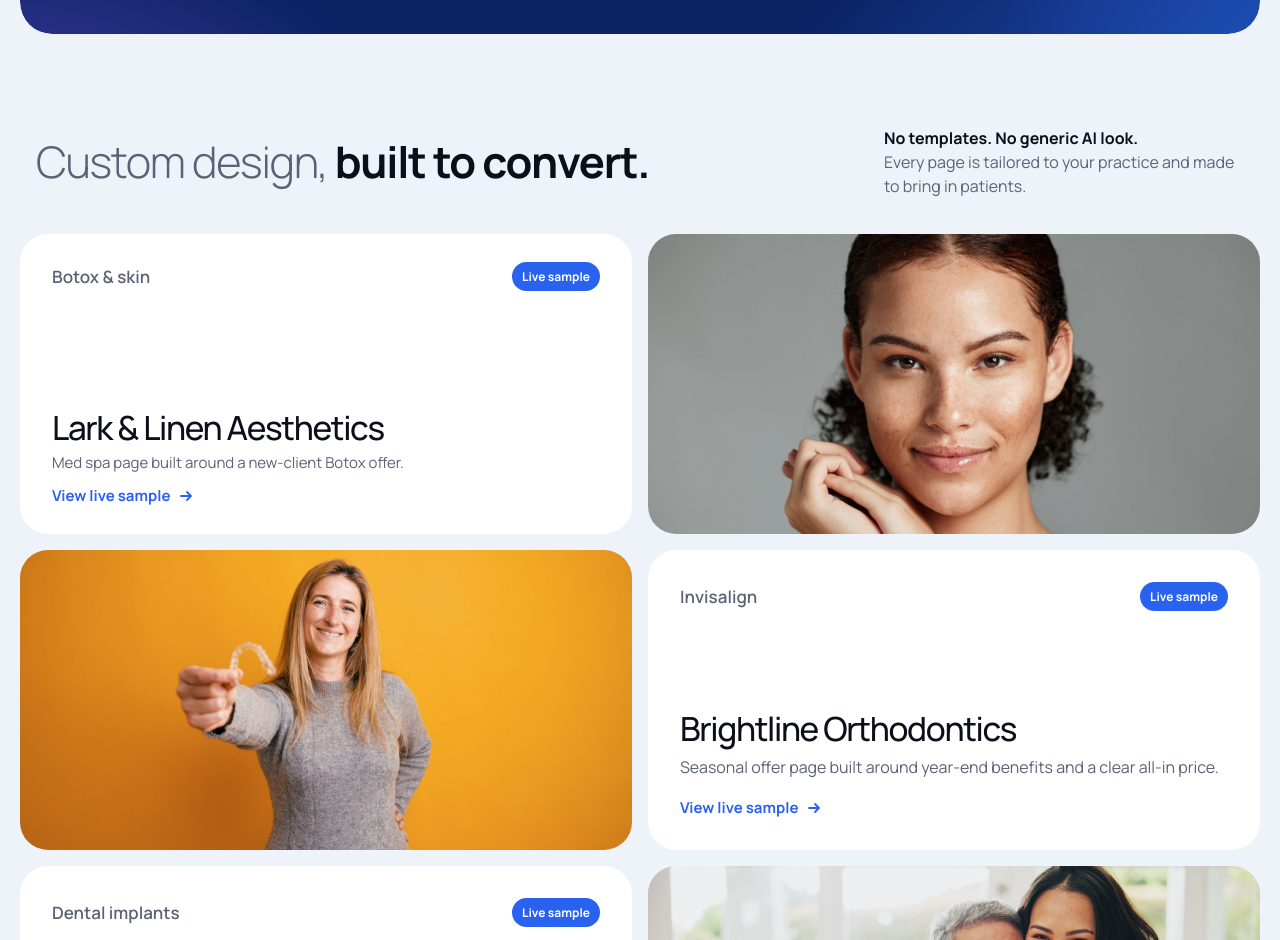
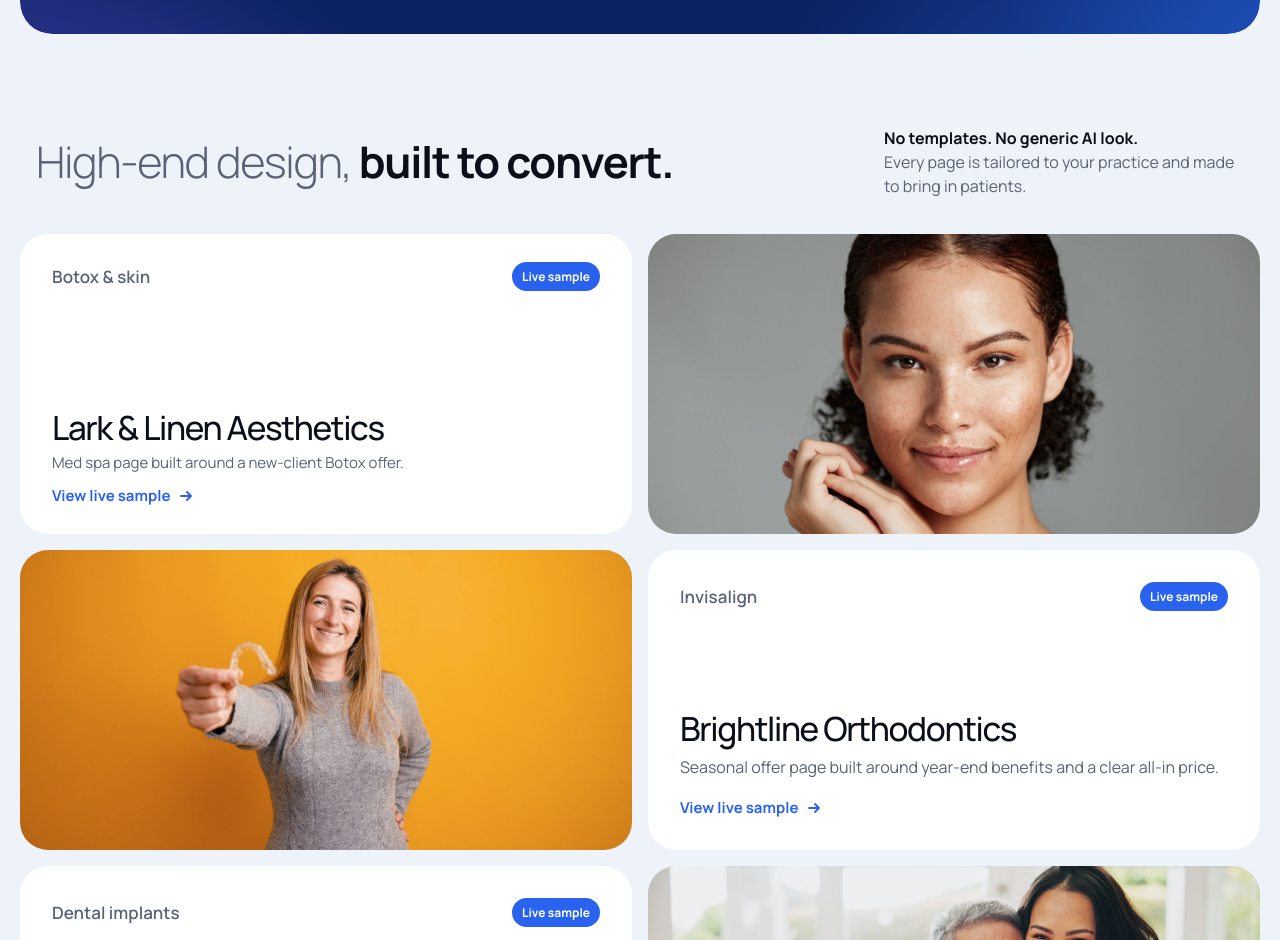
Before and after one commit to edgarespinx-design/Landspire, a plain HTML site: page index.html in a window 1280 px wide. Shown: the part 1354-2294 px from the top of the page. Drawn offline with Linux system fonts and the light colour scheme.

Commit message:
Update index.html

```diff
--- a/index.html
+++ b/index.html
@@ -408,7 +408,7 @@ html,body{overflow-x:clip}#root{max-width:none!important}@media (min-width:1401p
 <section id="work-s" data-sr="work" class="sr" style="position: relative; padding: 72px 0 40px; display: flex; flex-direction: column; gap: 36px">
 <span id="work" aria-hidden="true" style="position: absolute; top: -36px; left: 0; width: 1px; height: 1px; pointer-events: none"></span>
 <div data-sr="e3" class="a-up" style="padding: 0 16px; display: flex; justify-content: space-between; align-items: center; gap: 24px; flex-wrap: wrap">
-<h2 style="margin: 0; font-size: clamp(32px, 3.4vw, 48px); line-height: 1.02; letter-spacing: -0.03em; font-weight: 300; color: #5A6275">Custom design, <span style="font-weight: 650; color: #0B0F1A">built to convert.</span></h2>
+<h2 style="margin: 0; font-size: clamp(32px, 3.4vw, 48px); line-height: 1.02; letter-spacing: -0.03em; font-weight: 300; color: #5A6275">High-end design, <span style="font-weight: 650; color: #0B0F1A">built to convert.</span></h2>
 <p style="margin: 0; max-width: 360px; font-size: 16px; line-height: 24px; color: #5A6275"><span style="font-weight: 650; color: #0B0F1A">No templates. No generic AI look.</span><br>Every page is tailored to your practice and made to bring in patients.</p>
 </div>
 <div class="bento">
```
